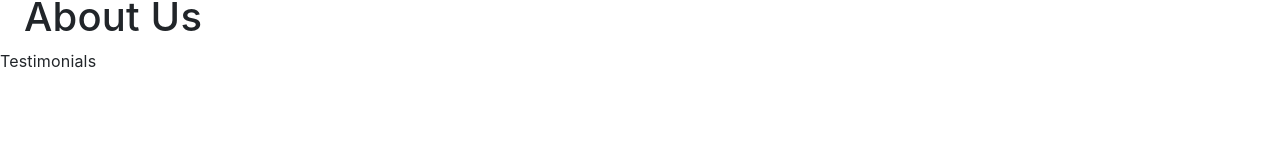
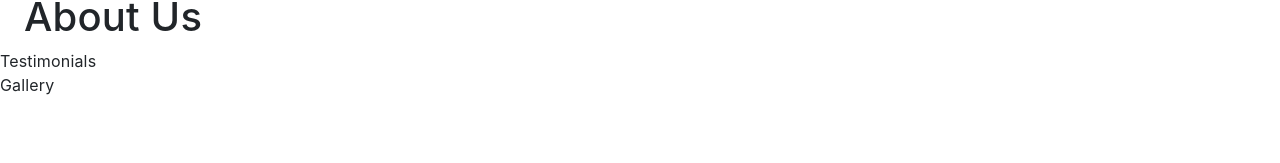
Before and after one commit to LuisAscencio/caterpillardaycare, a React (Create React App) app: page / in a window 1280 px wide. Shown: the part 135-298 px from the top of the page. Built offline with nearby package versions, Linux system fonts and the light colour scheme.

Commit message:
gallery component

```diff
--- a/src/App.js
+++ b/src/App.js
@@ -2,6 +2,7 @@ import React from "react";
 import { BrowserRouter as Router, Switch, Route } from "react-router-dom";
 import NavBar from "./components/NavBar";
 import Testimonials from "./components/Testimonials";
+import Gallery from "./components/Gallery";
 import "./App.css";
 import { AboutUs } from "./components/AboutUs";
 
@@ -11,6 +12,7 @@ function App() {
       <NavBar />
       <AboutUs />
       <Testimonials />
+      <Gallery />
     </div>
   );
 }
--- /dev/null
+++ b/src/components/Gallery.js
@@ -0,0 +1,5 @@
+import React from "react";
+
+export default function Gallery() {
+  return <div>Gallery</div>;
+}
```
